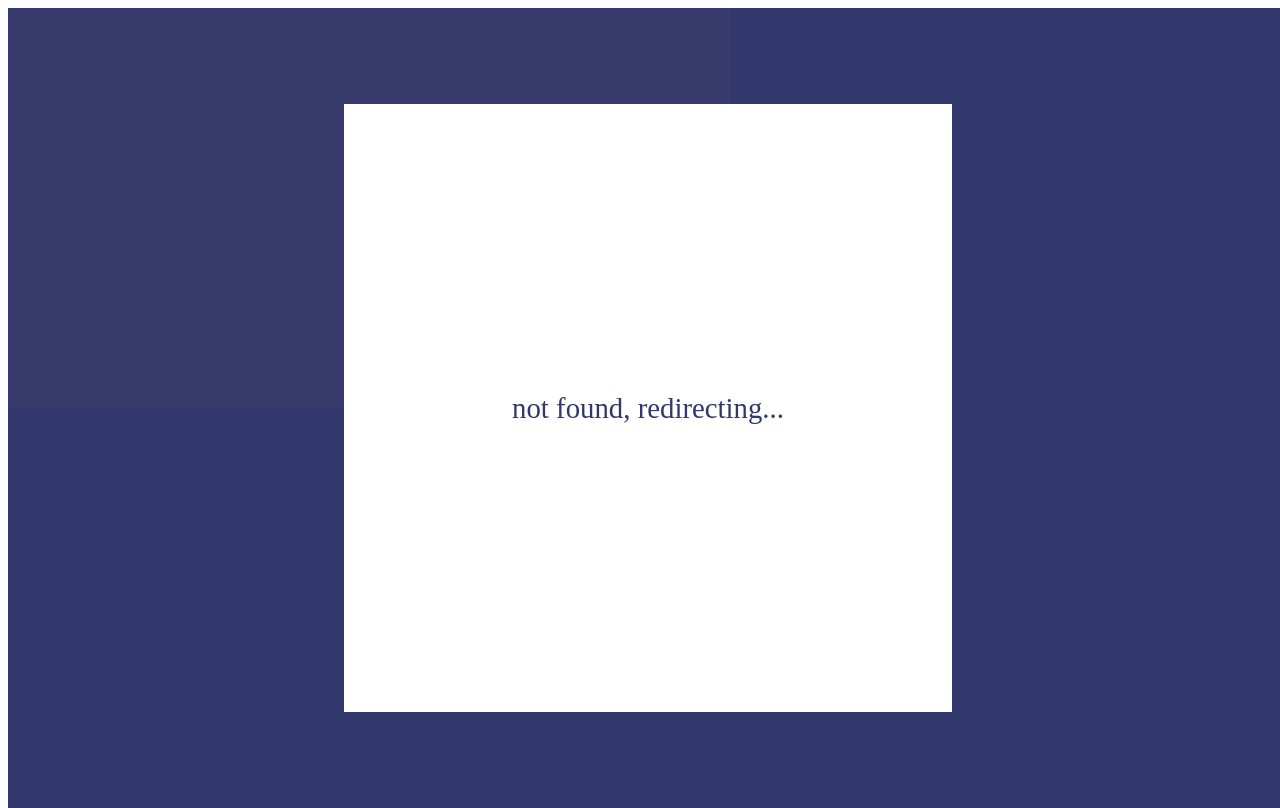
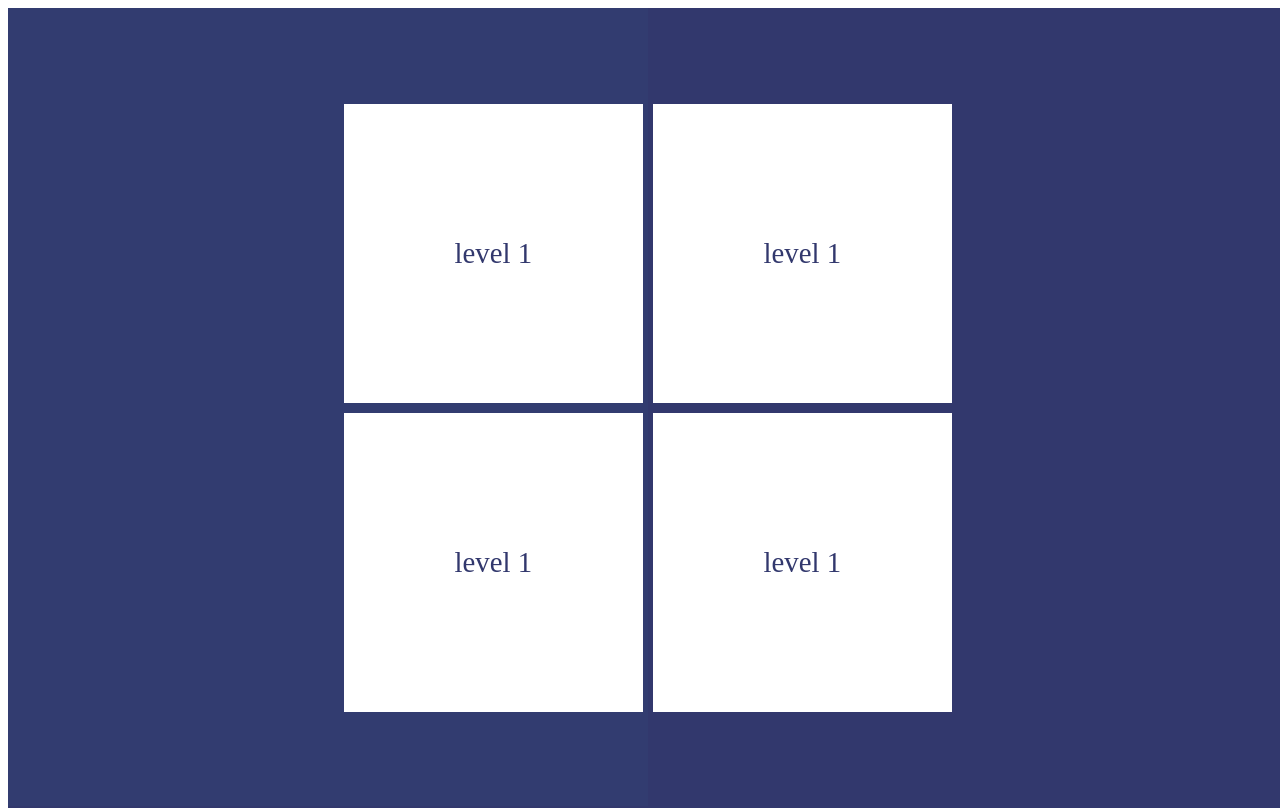
Before and after one commit to bamdadfr/memaudio-org--www, a Next.js app: page /game/1 in a window 1280 px wide. Before the commit this address had no page. Built offline with nearby package versions, Linux system fonts and the light colour scheme.

Commit message:
feat(game): add dummy first level

```diff
--- /dev/null
+++ b/src/pages/game/[level].js
@@ -0,0 +1,54 @@
+import React from 'react'
+import { DefaultLayout } from '../../layouts'
+import { CardComponent } from '../../components'
+
+/**
+ * @param {object} props react props
+ * @param {number} props.level level number
+ * @returns {React.ReactElement} react component
+ */
+export default function LevelPage ({ level }) {
+
+    return (
+        <>
+            <DefaultLayout>
+                <CardComponent>
+                    <span>
+                        level {level}
+                    </span>
+                </CardComponent>
+                <CardComponent>
+                    <span>
+                        level {level}
+                    </span>
+                </CardComponent>
+                <CardComponent>
+                    <span>
+                        level {level}
+                    </span>
+                </CardComponent>
+                <CardComponent>
+                    <span>
+                        level {level}
+                    </span>
+                </CardComponent>
+            </DefaultLayout>
+        </>
+    )
+
+}
+
+/**
+ * @param {object} context next.js context
+ * @returns {object} props
+ */
+export function getServerSideProps (context) {
+
+    const { level } = context.query
+    const props = {}
+
+    props.level = level
+
+    return { props }
+
+}
```
